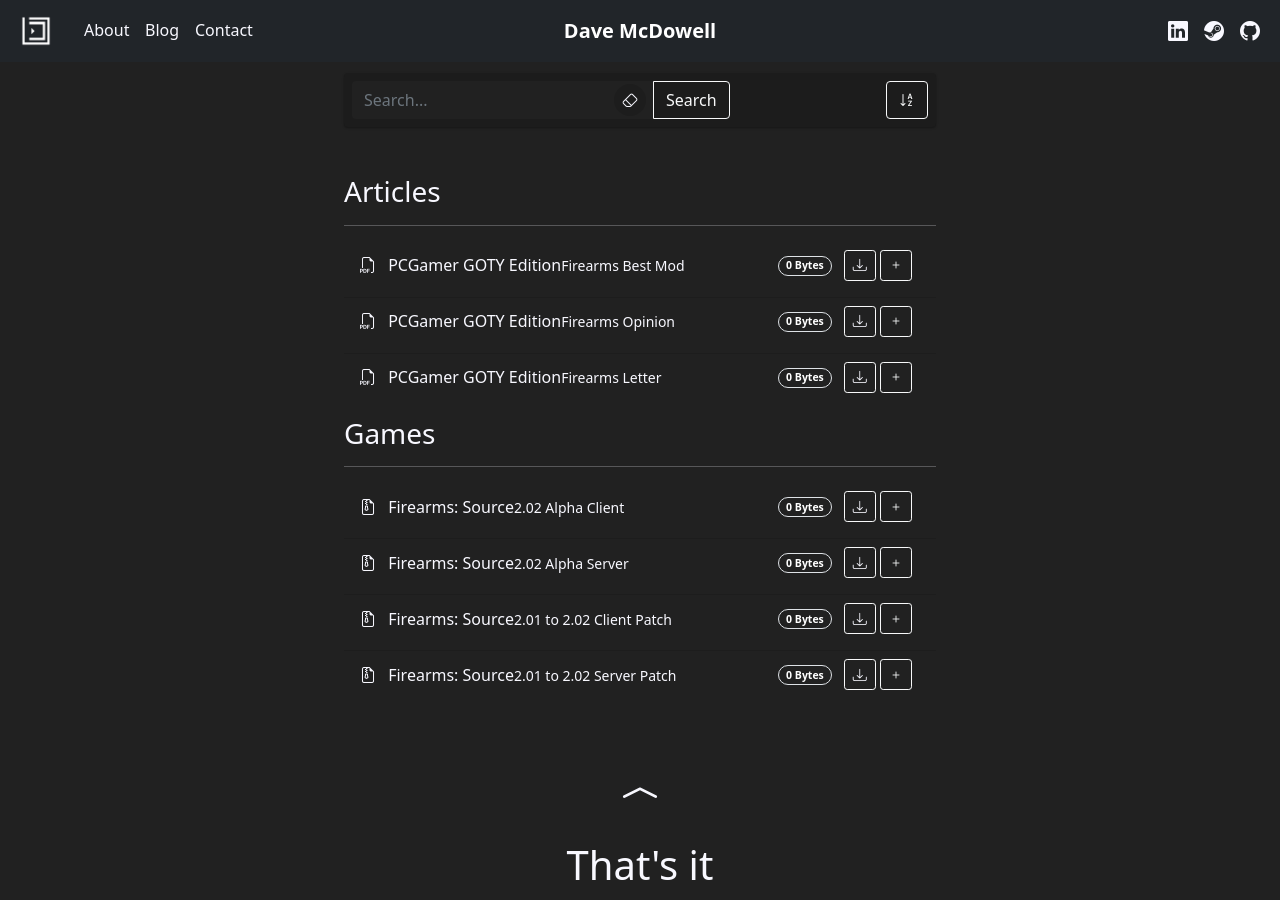
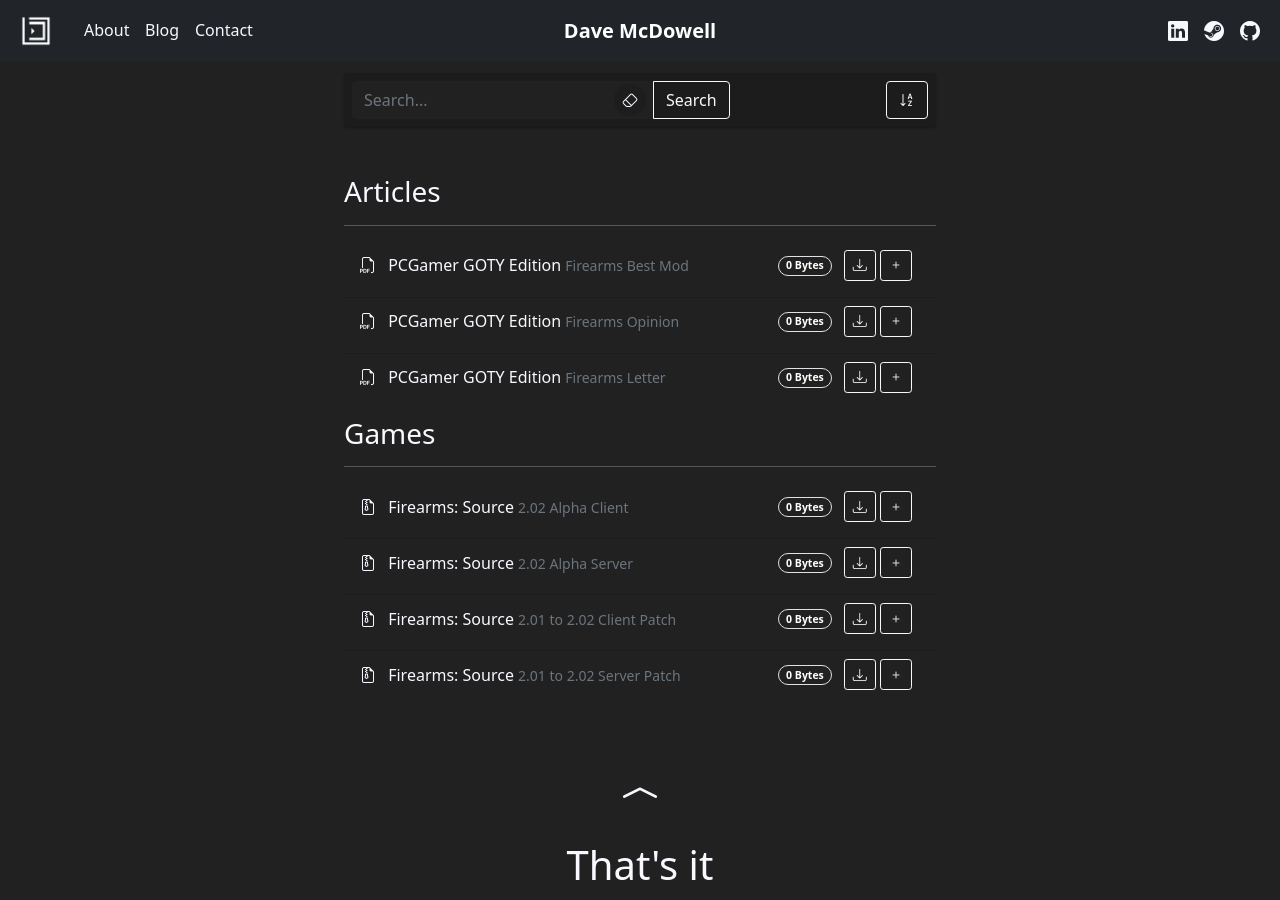
Before and after one commit to davemcdowell/portfolio, a Jekyll site: the page built from downloads.html, in a window 1280 px wide and 900 px high, scrolled down 908 px. Built offline with Jekyll 4.4.1, drawn with Linux system fonts in a browser that asks for light colours; nearby versions of some CDN libraries.

Commit message:
Update downloads.html

```diff
--- a/downloads.html
+++ b/downloads.html
@@ -22,16 +22,16 @@
                 {%- for item in download.items -%}
                   <li class="list-group-item bg-transparent txt-color-default">
                     <div class="d-flex flex-wrap justify-content-between align-items-center mb-2">
-                      <a href="{{ item.url }}" class="text-decoration-none" target="_blank"><i class="{{ item.icon }} me-2"></i> {{ item.title }}<small>{{ item.sub-title }}</small></a>
+                      <a href="{{ item.url }}" class="text-decoration-none" target="_blank"><i class="{{ item.icon }} me-2"></i> {{ item.title }} <small class="text-muted">{{ item.sub-title }}</small></a>
                       <div class="list-item-actions">
                         <small><span class="badge rounded-pill rounded border user-select-none me-2" data-file-size>-</span></small>
                         <a href="{{ item.url }}" class="btn btn-sm btn-outline-light" target="_blank"><i class="bi bi-download icon-1x"></i></a>
-                        <button type="button" class="btn btn-sm btn-outline-light me-2" data-bs-toggle="collapse" data-bs-target="#{{ download.group }}-clp-{{ forloop.index }}" aria-expanded="false" aria-controls="{{ download.group }}-clp-{{ forloop.index }}">
+                        <button type="button" class="btn btn-sm btn-outline-light me-2" data-bs-toggle="collapse" data-bs-target="#{{ download.group | downcase }}-clp-{{ forloop.index }}" aria-expanded="false" aria-controls="{{ download.group | downcase }}-clp-{{ forloop.index }}">
                           <i class="bi bi-plus icon-1x"></i>
                         </button>
                       </div>
                     </div>
-                    <div class="collapse" id="{{ download.group }}-clp-{{ forloop.index }}">
+                    <div class="collapse" id="{{ download.group | downcase }}-clp-{{ forloop.index }}">
                       <div class="card-body">
                         <hr>
                         {{ item.description }}
```
